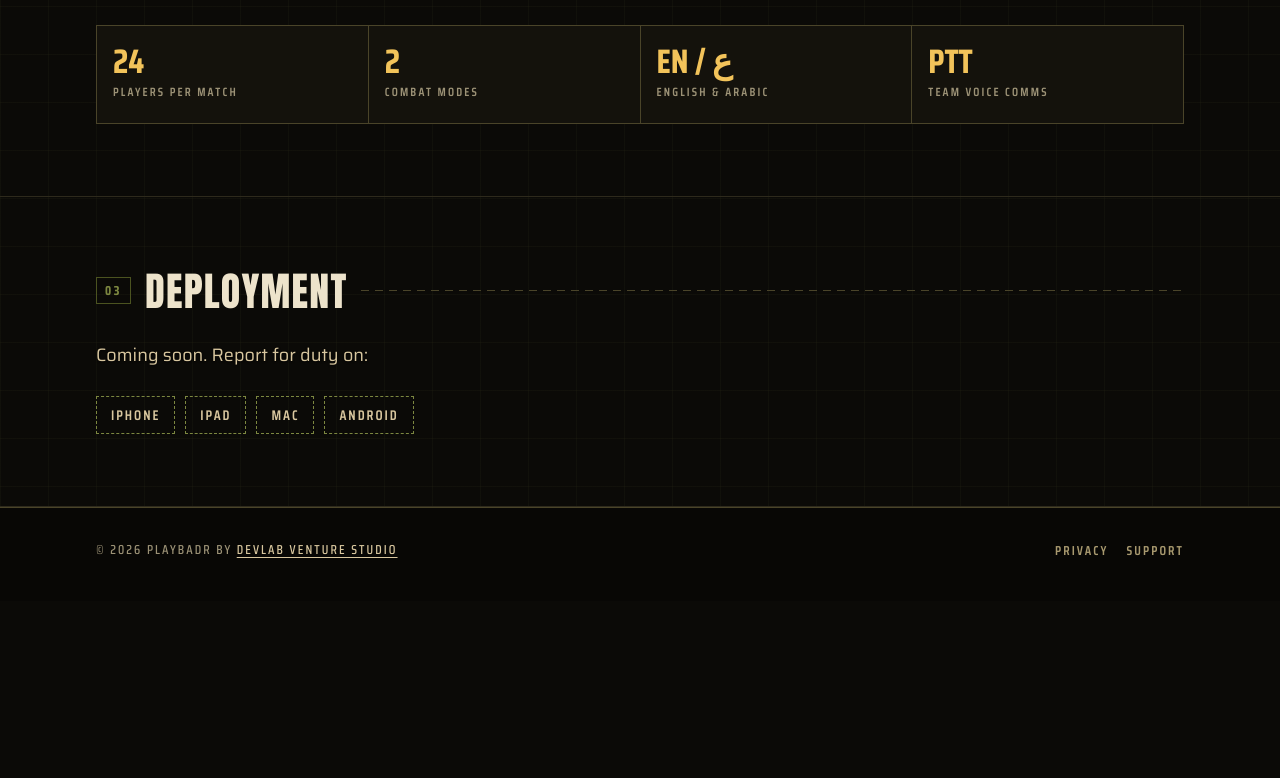
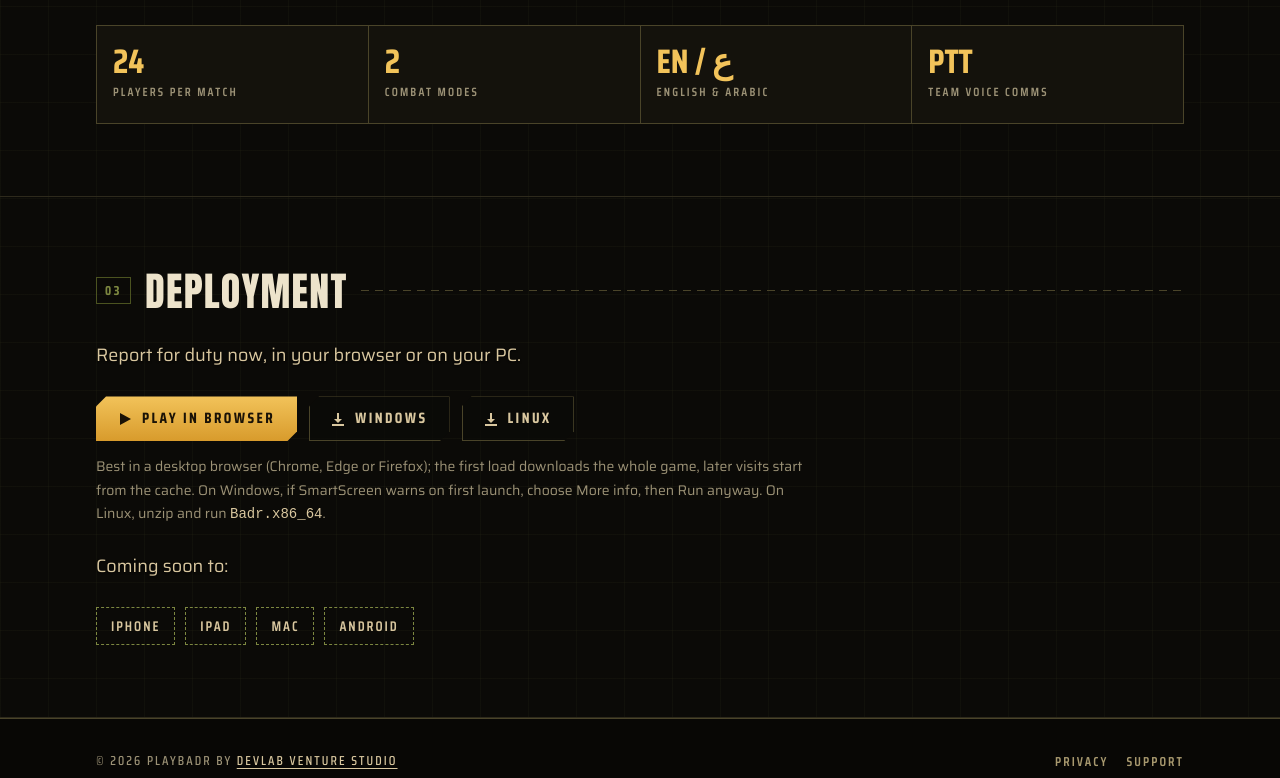
Before and after one commit to Badr-73/badr-site, a plain HTML site: page index.html in a window 1280 px wide. Shown: the part 1626-2404 px from the top of the page. Before the commit the page ends 2227 px from the top, so only its background shows below. Drawn offline with Linux system fonts and the light colour scheme; a web font is replaced by a local one.

Commit message:
Add play in browser and Windows/Linux downloads; deploy with the newest web build

```diff
--- a/index.html
+++ b/index.html
@@ -23,7 +23,7 @@
 <span class="tag">Egyptian front · 1956–1973</span>
 <h1>Cross the canal.<span>Take the line.</span></h1>
 <p class="lead">A team-based military shooter. Storm the water, breach the sand wall and seize the strongpoint in online matches with squad voice and text chat, in English or Arabic.</p>
-<div class="cta"><a class="btn btn-primary" href="#briefing">Read the briefing</a><a class="btn btn-ghost" href="#deploy">Deployment</a></div>
+<div class="cta"><a class="btn btn-primary" href="play/"><svg aria-hidden="true" width="14" height="14" viewBox="0 0 14 14"><path d="M2 1l11 6-11 6z" fill="currentColor"/></svg>Play in browser</a><a class="btn btn-ghost" href="#deploy"><svg aria-hidden="true" width="14" height="14" viewBox="0 0 14 14"><path d="M6 1h2v6h3l-4 4-4-4h3zM1 12h12v2H1z" fill="currentColor"/></svg>Download</a><a class="btn btn-ghost" href="#briefing">Read the briefing</a></div>
 </div></div>
 <div class="coords">Suez Canal sector<br>30°35′N 32°16′E</div>
 </div>
@@ -53,7 +53,10 @@
 
 <section id="deploy"><div class="wrap">
 <div class="sec-head"><span class="num">03</span><h2>Deployment</h2><span class="rule"></span></div>
-<p class="lead">Coming soon. Report for duty on:</p>
+<p class="lead">Report for duty now, in your browser or on your PC.</p>
+<div class="cta"><a class="btn btn-primary" href="play/"><svg aria-hidden="true" width="14" height="14" viewBox="0 0 14 14"><path d="M2 1l11 6-11 6z" fill="currentColor"/></svg>Play in browser</a><a class="btn btn-ghost" href="https://github.com/Badr-73/badr-site/releases/latest/download/Badr-Windows.zip"><svg aria-hidden="true" width="14" height="14" viewBox="0 0 14 14"><path d="M6 1h2v6h3l-4 4-4-4h3zM1 12h12v2H1z" fill="currentColor"/></svg>Windows</a><a class="btn btn-ghost" href="https://github.com/Badr-73/badr-site/releases/latest/download/Badr-Linux.zip"><svg aria-hidden="true" width="14" height="14" viewBox="0 0 14 14"><path d="M6 1h2v6h3l-4 4-4-4h3zM1 12h12v2H1z" fill="currentColor"/></svg>Linux</a></div>
+<p class="note">Best in a desktop browser (Chrome, Edge or Firefox); the first load downloads the whole game, later visits start from the cache. On Windows, if SmartScreen warns on first launch, choose More info, then Run anyway. On Linux, unzip and run <code>Badr.x86_64</code>.</p>
+<p class="lead">Coming soon to:</p>
 <div class="platforms"><span class="chip">iPhone</span><span class="chip">iPad</span><span class="chip">Mac</span><span class="chip">Android</span></div>
 </div></section>
 </main>
--- a/style.css
+++ b/style.css
@@ -95,6 +95,9 @@ section{padding:72px 0;border-bottom:1px solid var(--line)}
 .stat b{display:block;font:700 34px/1 var(--cond);color:var(--gold)}
 .stat span{font:600 12px/1.3 var(--cond);letter-spacing:.18em;text-transform:uppercase;color:var(--muted)}
 [dir=rtl] .stat span{font-family:var(--ar);letter-spacing:0;font-size:14px}
+.note{color:var(--muted);font-size:14px;max-width:720px;margin:14px 0 26px}
+.note code{color:var(--sand)}
+.btn svg{flex:none}
 .platforms{display:flex;flex-wrap:wrap;gap:10px;margin-top:4px}
 .chip{font:600 14px/1 var(--cond);letter-spacing:.14em;text-transform:uppercase;padding:11px 14px;border:1px dashed var(--olive-2);color:var(--sand)}
 
```
Also changed, not shown: ar/index.html (+5 -2 lines), 1 other file.
